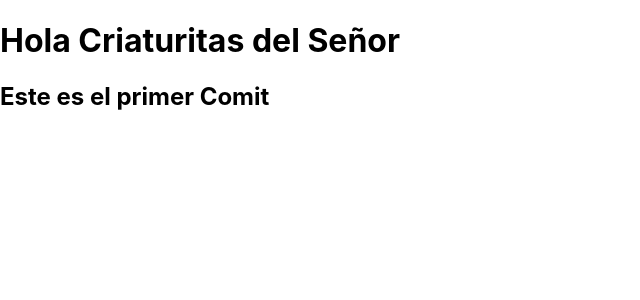
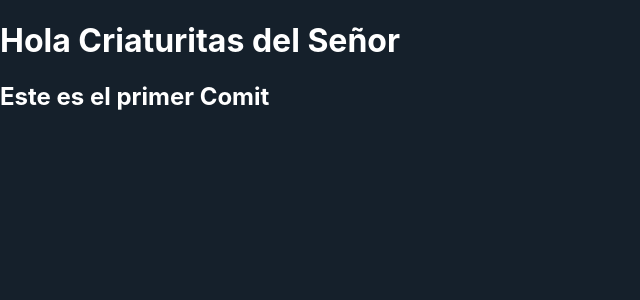
Before and after one commit to iamivansantana/iamivansantana.github.io, a React (Create React App) app: page / in a window 1280 px wide. Shown: the top 300 px of the page, without its empty margins (0-640 px from the left). Built offline with nearby package versions, Linux system fonts and the light colour scheme.

Commit message:
defined css vars DONE

```diff
--- a/src/index.css
+++ b/src/index.css
@@ -1,13 +1,118 @@
-body {
-  margin: 0;
-  font-family: -apple-system, BlinkMacSystemFont, 'Segoe UI', 'Roboto', 'Oxygen',
-    'Ubuntu', 'Cantarell', 'Fira Sans', 'Droid Sans', 'Helvetica Neue',
-    sans-serif;
-  -webkit-font-smoothing: antialiased;
-  -moz-osx-font-smoothing: grayscale;
+* {
+	--backgroundColorPrimary: #15202b;
+	--backgroundColorSecondary: #192734;
+	--backgroundColorPrimaryHover: #202e3a;
+
+	--textColorPrimary: #ffffff;
+	--textColorSecondary: #1e76b2;
+	--textColorDisable: #d1d1d1;
+
+	--colorBorderActive: #1c84cc;
+	--colorBarActive: #1d9bf0;
+
+	--errorBackgroundColor: #ff6e6e;
+
+	--box-shadow: rgb(136 153 166 / 20%) 0px 0px 15px,
+		rgb(136 153 166 / 15%) 0px 0px 3px 1px;
+
+	--buttonPrimaryColor: #1d9bf0;
+
+	box-sizing: border-box;
+	scroll-behavior: smooth;
 }
 
-code {
-  font-family: source-code-pro, Menlo, Monaco, Consolas, 'Courier New',
-    monospace;
+body {
+	margin: 0;
+	font-family: TwitterChirp, -apple-system, BlinkMacSystemFont, 'Segoe UI',
+		Roboto, Helvetica, Arial, sans-serif;
+	-webkit-font-smoothing: antialiased;
+	-moz-osx-font-smoothing: grayscale;
+	background-color: var(--backgroundColorPrimary);
+	color: var(--textColorPrimary);
 }
+.body {
+	position: absolute;
+	width: 100%;
+	height: auto;
+	min-height: 100vh;
+	display: flex;
+	justify-content: center;
+}
+@keyframes fadein {
+	from {
+		opacity: 0;
+	}
+	to {
+		opacity: 1;
+	}
+}
+.containerProject {
+	width: 95%;
+	max-width: 1290px;
+	background-color: transparent;
+	box-sizing: border-box;
+	animation: fadein 0.5s ease-in;
+}
+/* Flex Styles */
+.flex {
+	display: flex;
+	width: 100%;
+	height: 100%;
+	box-sizing: border-box;
+}
+.flex-center {
+	align-items: center;
+	justify-content: center;
+}
+.flex-aling-center {
+	align-items: center;
+}
+.flex-aling-right {
+	align-items: flex-end;
+}
+.flex-justify-right {
+	justify-content: flex-end;
+}
+.flex-justify-center {
+	justify-content: center;
+}
+.flex-justify-between {
+	justify-content: space-between;
+}
+.flex-justify-around {
+	justify-content: space-around;
+}
+.flex-column {
+	flex-direction: column;
+}
+
+/* TextStyles */
+.text-size-head {
+	font-size: 2.5rem;
+}
+.text-size-tittle {
+	font-size: 1.5rem;
+}
+.text-size-subtittle {
+	font-size: 1.2rem;
+}
+.text-size-normal {
+	font-size: 1rem;
+}
+.text-bold {
+	font-weight: bold;
+}
+.text-lighter {
+	font-weight: lighter;
+}
+.text-justify {
+	text-align: justify;
+}
+
+/* Images Styles */
+.img-cover {
+	width: 100%;
+	height: 100%;
+	object-fit: cover;
+	object-position: 50% 50%;
+}
```
